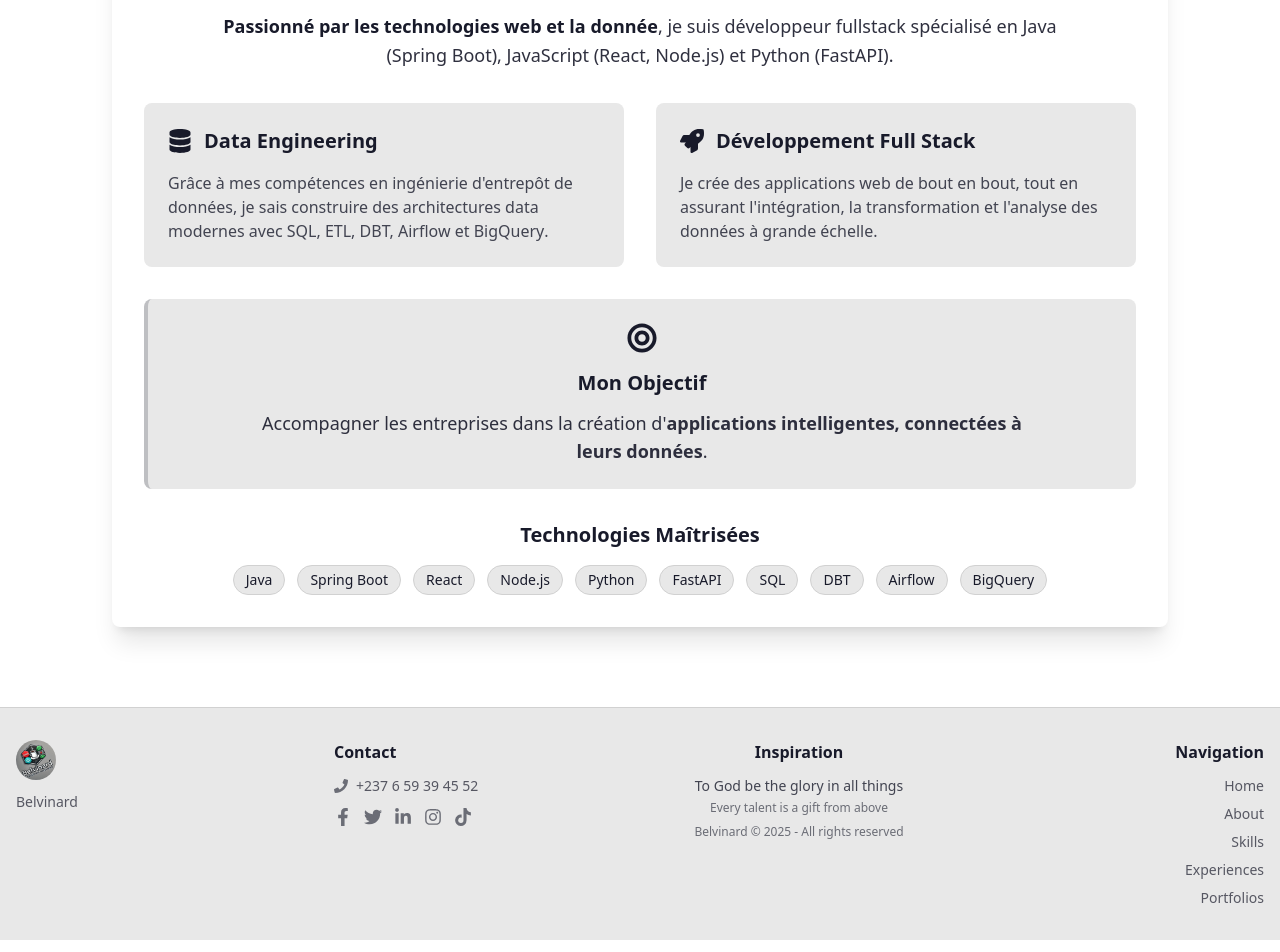
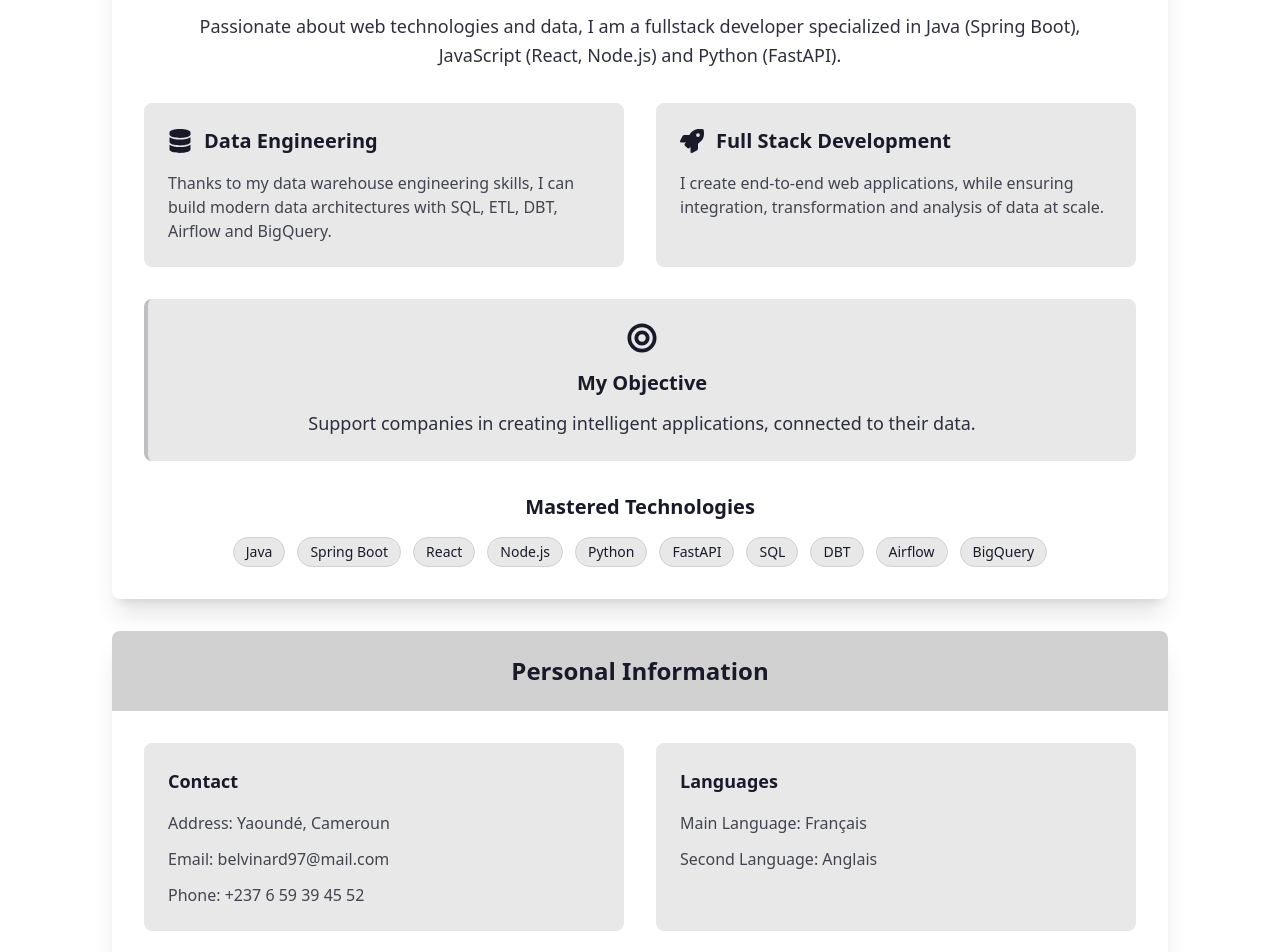
Before and after one commit to belvip/resumewebsite, a React (Vite) app: page /about in a window 1280 px wide. Shown: the part 360-1312 px from the top of the page. Built offline with nearby package versions, Linux system fonts and the light colour scheme.

Commit message:
personal info added

```diff
--- a/src/components/NavLinks.jsx
+++ b/src/components/NavLinks.jsx
@@ -19,8 +19,12 @@ const NavLinks = () => {
                 const { id, url, text } = link;
                 return (
                 <li key={id}>
-                    <NavLink className='capitalize' to={url}>
-                    {t(text)} {/* Utilisez 't' pour obtenir la traduction */}
+                    <NavLink
+                        className='capitalize'
+                        to={url}
+                        onClick={() => document.activeElement.blur()}
+                    >
+                        {t(text)} {/* Utilisez 't' pour obtenir la traduction */}
                     </NavLink>
                 </li>
                 );
--- a/src/i18n.js
+++ b/src/i18n.js
@@ -39,6 +39,23 @@ i18n
             biVisualization: 'BI / Visualization',
             contact: 'Contact',
             inspiration: 'Inspiration',
+            aboutSubtitle: 'Software Engineer & Data Specialist',
+            aboutIntro: 'Passionate about web technologies and data, I am a fullstack developer specialized in Java (Spring Boot), JavaScript (React, Node.js) and Python (FastAPI).',
+            dataEngineeringTitle: 'Data Engineering',
+            dataEngineeringDesc: 'Thanks to my data warehouse engineering skills, I can build modern data architectures with SQL, ETL, DBT, Airflow and BigQuery.',
+            fullStackDev: 'Full Stack Development',
+            fullStackDevDesc: 'I create end-to-end web applications, while ensuring integration, transformation and analysis of data at scale.',
+            myObjective: 'My Objective',
+            objectiveDesc: 'Support companies in creating intelligent applications, connected to their data.',
+            technologiesMastered: 'Mastered Technologies',
+            personalInfo: 'Personal Information',
+            contactInfo: 'Contact',
+            languages: 'Languages',
+            address: 'Address',
+            email: 'Email',
+            phone: 'Phone',
+            mainLanguage: 'Main Language',
+            secondLanguage: 'Second Language',
         },
     },
     fr: {
@@ -69,6 +86,23 @@ i18n
             biVisualization: 'BI / Visualisation',
             contact: 'Contact',
             inspiration: 'Inspiration',
+            aboutSubtitle: 'Ingénieur Logiciel & Spécialiste Data',
+            aboutIntro: 'Passionné par les technologies web et la donnée, je suis développeur fullstack spécialisé en Java (Spring Boot), JavaScript (React, Node.js) et Python (FastAPI).',
+            dataEngineeringTitle: 'Data Engineering',
+            dataEngineeringDesc: 'Grâce à mes compétences en ingénierie d’entrepôt de données, je sais construire des architectures data modernes avec SQL, ETL, DBT, Airflow et BigQuery.',
+            fullStackDev: 'Développement Full Stack',
+            fullStackDevDesc: 'Je crée des applications web de bout en bout, tout en assurant l’intégration, la transformation et l’analyse des données à grande échelle.',
+            myObjective: 'Mon Objectif',
+            objectiveDesc: 'Accompagner les entreprises dans la création d’applications intelligentes, connectées à leurs données.',
+            technologiesMastered: 'Technologies Maîtrisées',
+            personalInfo: 'Informations Personnelles',
+            contactInfo: 'Contact',
+            languages: 'Langues',
+            address: 'Adresse',
+            email: 'Email',
+            phone: 'Téléphone',
+            mainLanguage: 'Langue principale',
+            secondLanguage: 'Langue secondaire',
         },
     },
     },
--- a/src/pages/About.jsx
+++ b/src/pages/About.jsx
@@ -11,7 +11,7 @@ const About = () => {
                 {/* Header */}
                 <div className="bg-base-300 text-base-content p-8 text-center">
                     <h1 className="text-4xl font-bold mb-2">{t('about')}</h1>
-                    <p className="text-lg opacity-80">Software Engineer & Data Specialist</p>
+                    <p className="text-lg opacity-80">{t('aboutSubtitle')}</p>
                 </div>
 
                 <div className="p-8">
@@ -19,8 +19,7 @@ const About = () => {
                     <div className="mb-8 text-center">
                         <FaCode className="mx-auto text-base-content text-4xl mb-4" />
                         <p className="text-lg text-base-content/90 leading-relaxed max-w-4xl mx-auto">
-                            <span className="font-semibold text-base-content">Passionné par les technologies web et la donnée</span>, je suis développeur fullstack spécialisé en
-                            <span className="font-medium"> Java (Spring Boot), JavaScript (React, Node.js) et Python (FastAPI)</span>.
+                            {t('aboutIntro')}
                         </p>
                     </div>
 
@@ -30,12 +29,10 @@ const About = () => {
                         <div className="bg-base-200 p-6 rounded-lg">
                             <div className="flex items-center mb-4">
                                 <FaDatabase className="text-base-content text-2xl mr-3" />
-                                <h3 className="text-xl font-semibold">Data Engineering</h3>
+                                <h3 className="text-xl font-semibold">{t('dataEngineeringTitle')}</h3>
                             </div>
                             <p className="text-base-content/80">
-                                Grâce à mes compétences en <span className="font-medium">ingénierie d'entrepôt de données</span>,
-                                je sais construire des architectures data modernes avec
-                                <span className="font-medium"> SQL, ETL, DBT, Airflow et BigQuery</span>.
+                                {t('dataEngineeringDesc')}
                             </p>
                         </div>
 
@@ -43,11 +40,10 @@ const About = () => {
                         <div className="bg-base-200 p-6 rounded-lg">
                             <div className="flex items-center mb-4">
                                 <FaRocket className="text-base-content text-2xl mr-3" />
-                                <h3 className="text-xl font-semibold">Développement Full Stack</h3>
+                                <h3 className="text-xl font-semibold">{t('fullStackDev')}</h3>
                             </div>
                             <p className="text-base-content/80">
-                                Je crée des <span className="font-medium">applications web de bout en bout</span>,
-                                tout en assurant l'intégration, la transformation et l'analyse des données à grande échelle.
+                                {t('fullStackDevDesc')}
                             </p>
                         </div>
                     </div>
@@ -55,16 +51,15 @@ const About = () => {
                     {/* Objectif */}
                     <div className="bg-base-200 p-6 rounded-lg text-center border-l-4 border-base-content/20">
                         <FaBullseye className="mx-auto text-base-content text-3xl mb-4" />
-                        <h3 className="text-xl font-semibold mb-3 text-base-content">Mon Objectif</h3>
+                        <h3 className="text-xl font-semibold mb-3 text-base-content">{t('myObjective')}</h3>
                         <p className="text-lg text-base-content/90 max-w-3xl mx-auto">
-                            Accompagner les entreprises dans la création d'<span className="font-semibold">applications intelligentes,
-                            connectées à leurs données</span>.
+                            {t('objectiveDesc')}
                         </p>
                     </div>
 
                     {/* Technologies */}
                     <div className="mt-8 text-center">
-                        <h3 className="text-xl font-semibold mb-4">Technologies Maîtrisées</h3>
+                        <h3 className="text-xl font-semibold mb-4">{t('technologiesMastered')}</h3>
                         <div className="flex flex-wrap justify-center gap-3">
                             {['Java', 'Spring Boot', 'React', 'Node.js', 'Python', 'FastAPI', 'SQL', 'DBT', 'Airflow', 'BigQuery'].map((tech) => (
                                 <span key={tech} className="bg-base-200 text-base-content px-3 py-1 rounded-full text-sm font-medium border border-base-300">
@@ -75,6 +70,34 @@ const About = () => {
                     </div>
                 </div>
             </div>
+
+            {/* Personal Info Section */}
+            <div className="bg-base-100 shadow-xl rounded-lg overflow-hidden mt-8">
+                <div className="bg-base-300 text-base-content p-6 text-center">
+                    <h2 className="text-2xl font-bold">{t('personalInfo')}</h2>
+                </div>
+                <div className="p-8">
+                    <div className="grid grid-cols-1 md:grid-cols-2 gap-8">
+                        {/* Left Column */}
+                        <div className="bg-base-200 p-6 rounded-lg">
+                            <h3 className="text-lg font-semibold mb-4 text-base-content">{t('contactInfo')}</h3>
+                            <div className="space-y-3">
+                                <p className="text-base-content/80"><span className="font-medium">{t('address')}:</span> Yaoundé, Cameroun</p>
+                                <p className="text-base-content/80"><span className="font-medium">{t('email')}:</span> belvinard97@mail.com</p>
+                                <p className="text-base-content/80"><span className="font-medium">{t('phone')}:</span> +237 6 59 39 45 52</p>
+                            </div>
+                        </div>
+                        {/* Right Column */}
+                        <div className="bg-base-200 p-6 rounded-lg">
+                            <h3 className="text-lg font-semibold mb-4 text-base-content">{t('languages')}</h3>
+                            <div className="space-y-3">
+                                <p className="text-base-content/80"><span className="font-medium">{t('mainLanguage')}:</span> Français</p>
+                                <p className="text-base-content/80"><span className="font-medium">{t('secondLanguage')}:</span> Anglais</p>
+                            </div>
+                        </div>
+                    </div>
+                </div>
+            </div>
         </div>
     );
 };
```
